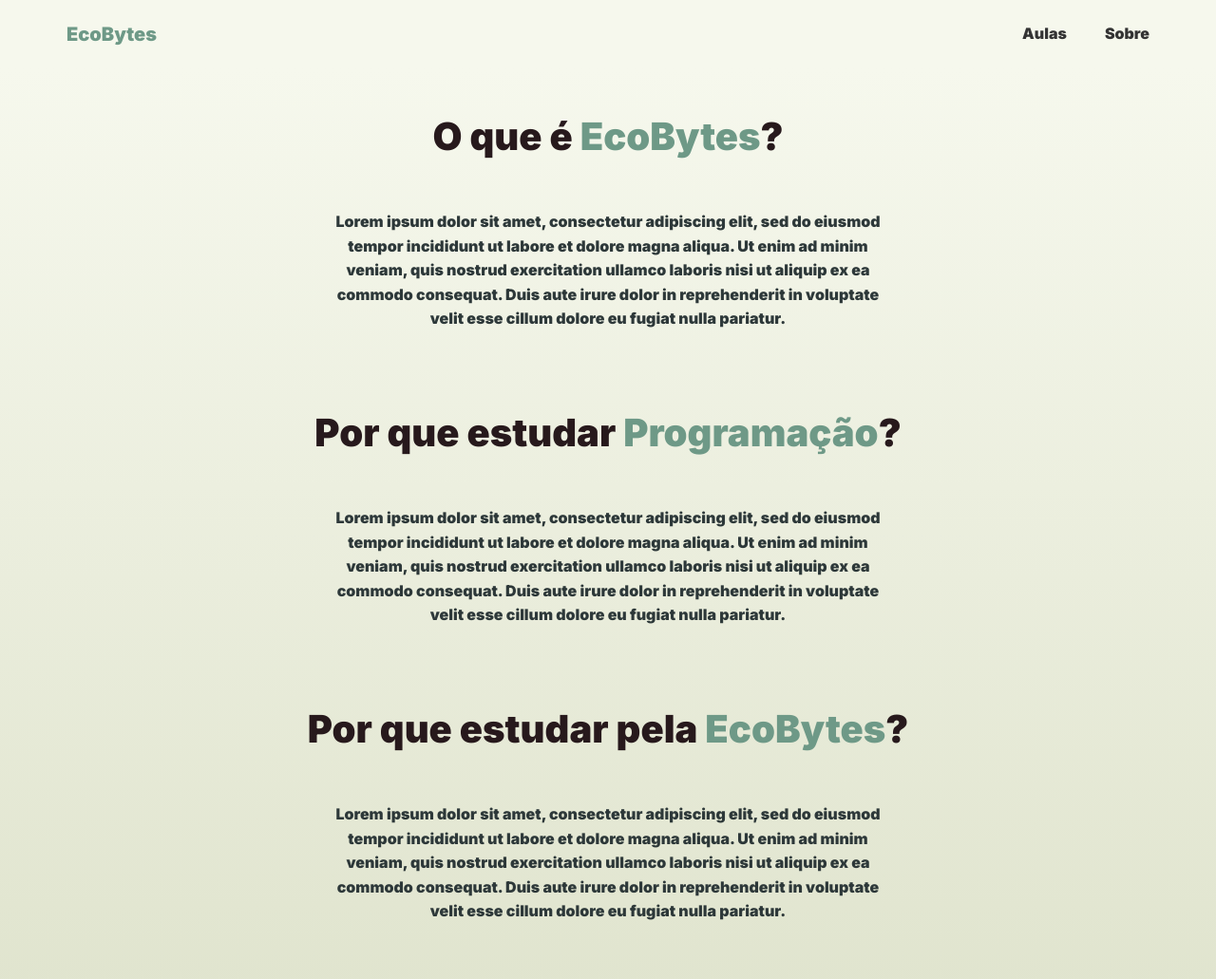
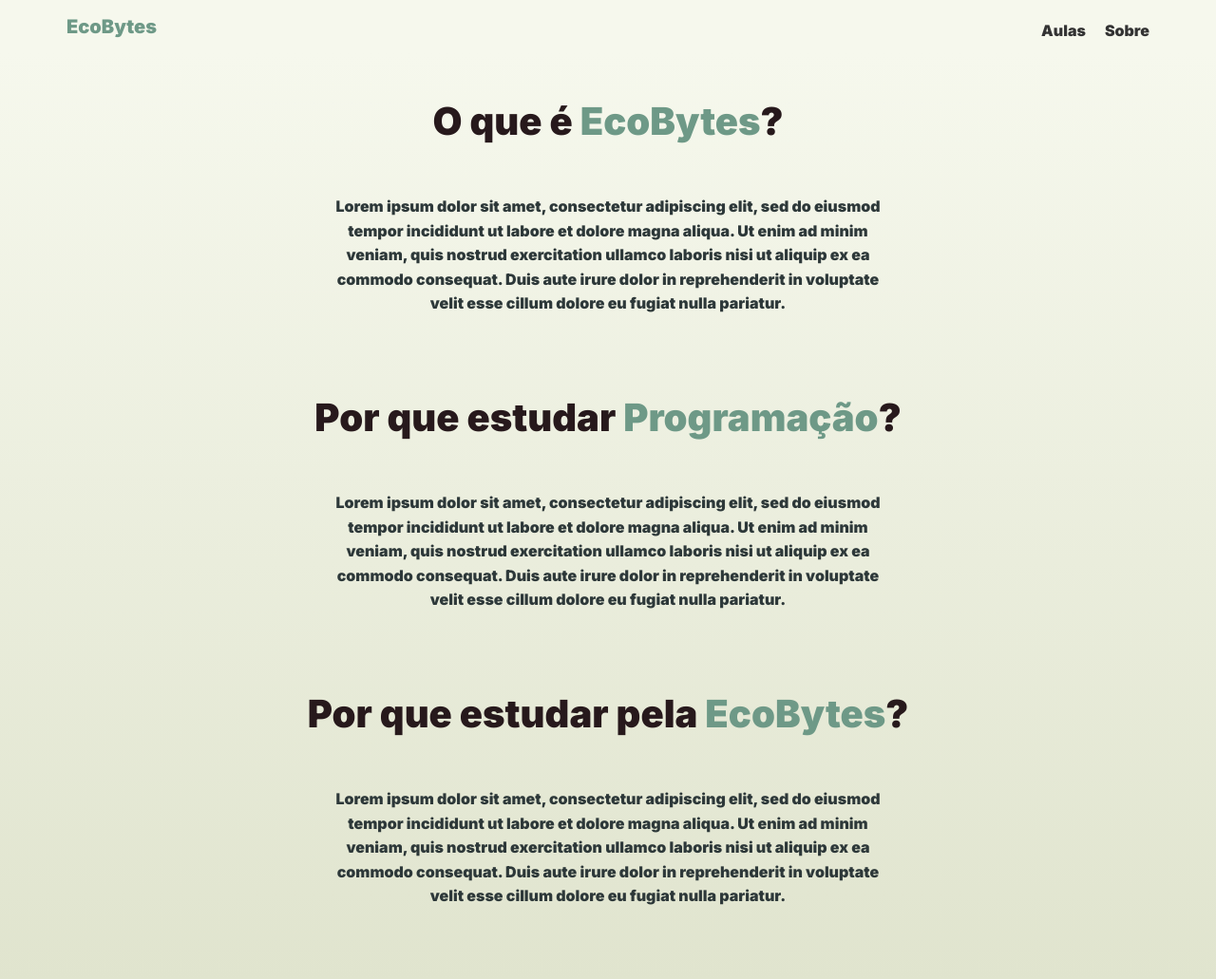
Before and after one commit to CandyCloud087/CursoOnline, a plain HTML site: page index.html in a window 1280 px wide. Shown: the top 1031 px of the page at 95% size. Drawn offline with Linux system fonts and the light colour scheme.

Commit message:
new file:   HTML/sobre.html 	modified:   index.html 	modified:   style.css

```diff
--- a/index.html
+++ b/index.html
@@ -7,13 +7,13 @@
     <link rel="stylesheet" href="style.css">
 </head>
 <body>
-    <header>
+    <header id="header">
         <div class="container">
-            <h1 class="logo">EcoBytes</h1>
+            <h1 class="logo"><a href="index.html">EcoBytes</a></h1>
             <nav>
                 <ul>
                     <li><a href="#">Aulas</a></li>
-                    <li><a href="#">Sobre</a></li>
+                    <li><a href="HTML/sobre.html">Sobre</a></li>
                 </ul>
             </nav>
         </div>
--- a/style.css
+++ b/style.css
@@ -12,9 +12,17 @@ body {
     line-height: 1.6;
 }
 
+#header {
+    position: -webkit-sticky; /* Para compatibilidade com Safari */
+    position: sticky;
+    top: 0;
+    z-index: 1000; /* Garante que o header fique acima de outros elementos */
+    background-color: #F6F8ED; /* Cor de fundo para o header */
+}
+
 header {
     background-color: #F6F8ED;
-    padding: 10px 0;
+    padding: 2px 0;
 }
 
 .container {
@@ -35,6 +43,11 @@ header {
     display: inline-block;
 }
 
+.logo a {
+    text-decoration: none; /* Remove o sublinhado */
+    color: inherit; /* Mantém a cor definida na classe logo */
+}
+
 nav {
     float: right;
 }
@@ -47,9 +60,9 @@ nav ul {
 }
 
 nav ul li {
-    padding: 10px;
+    padding: 10px 10px 0 10px;
     display: inline;
-    margin-left: 20px;
+
 }
 
 nav ul li a {
@@ -135,4 +148,7 @@ footer #logo {
     .section-container h2 {
         font-size: 35px;
     }
+    .section-container p {
+        max-width: 250px;
+    }
 }
```
Also changed, not shown: HTML/sobre.html (added, +11 -0 lines).
